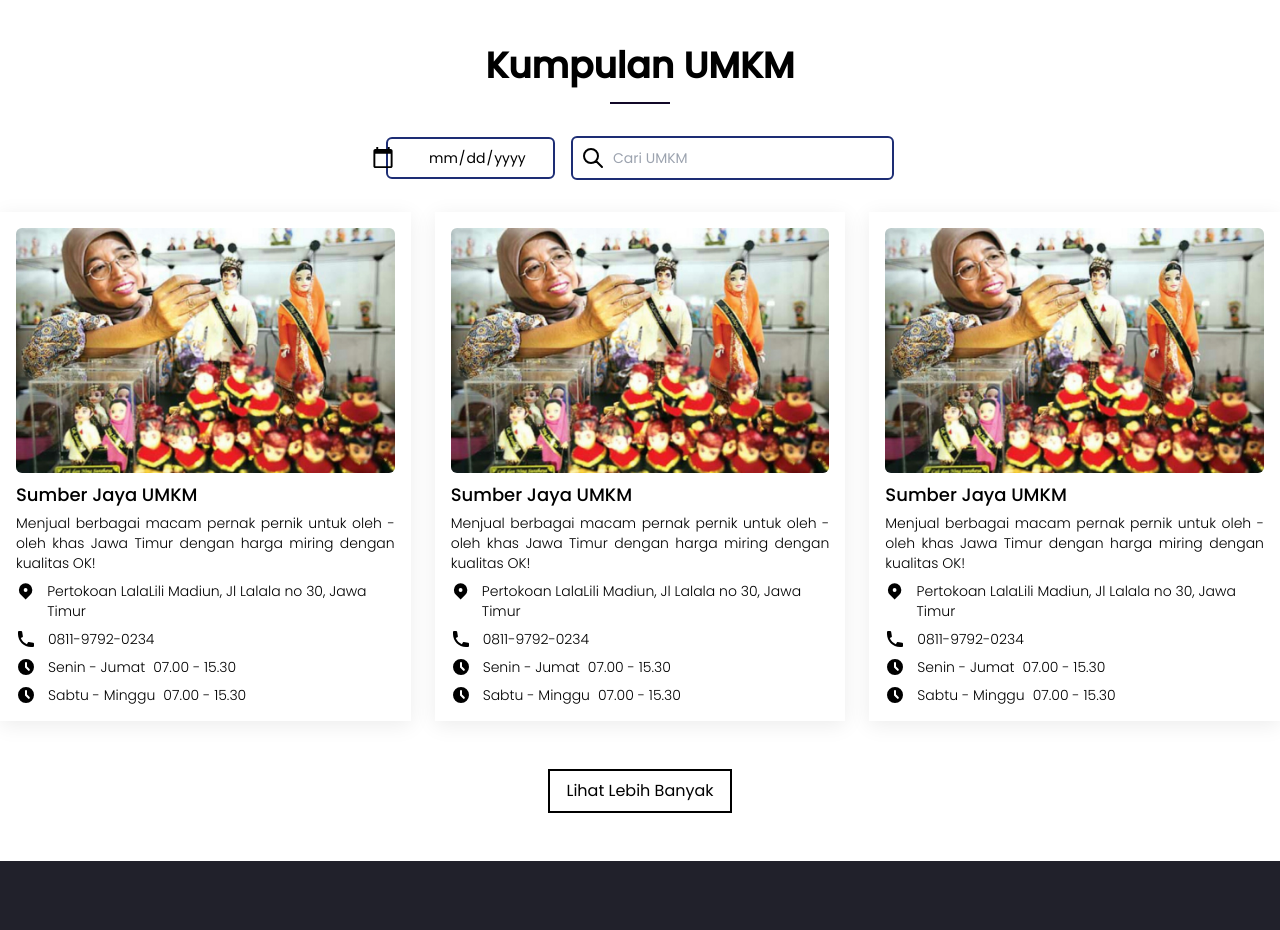
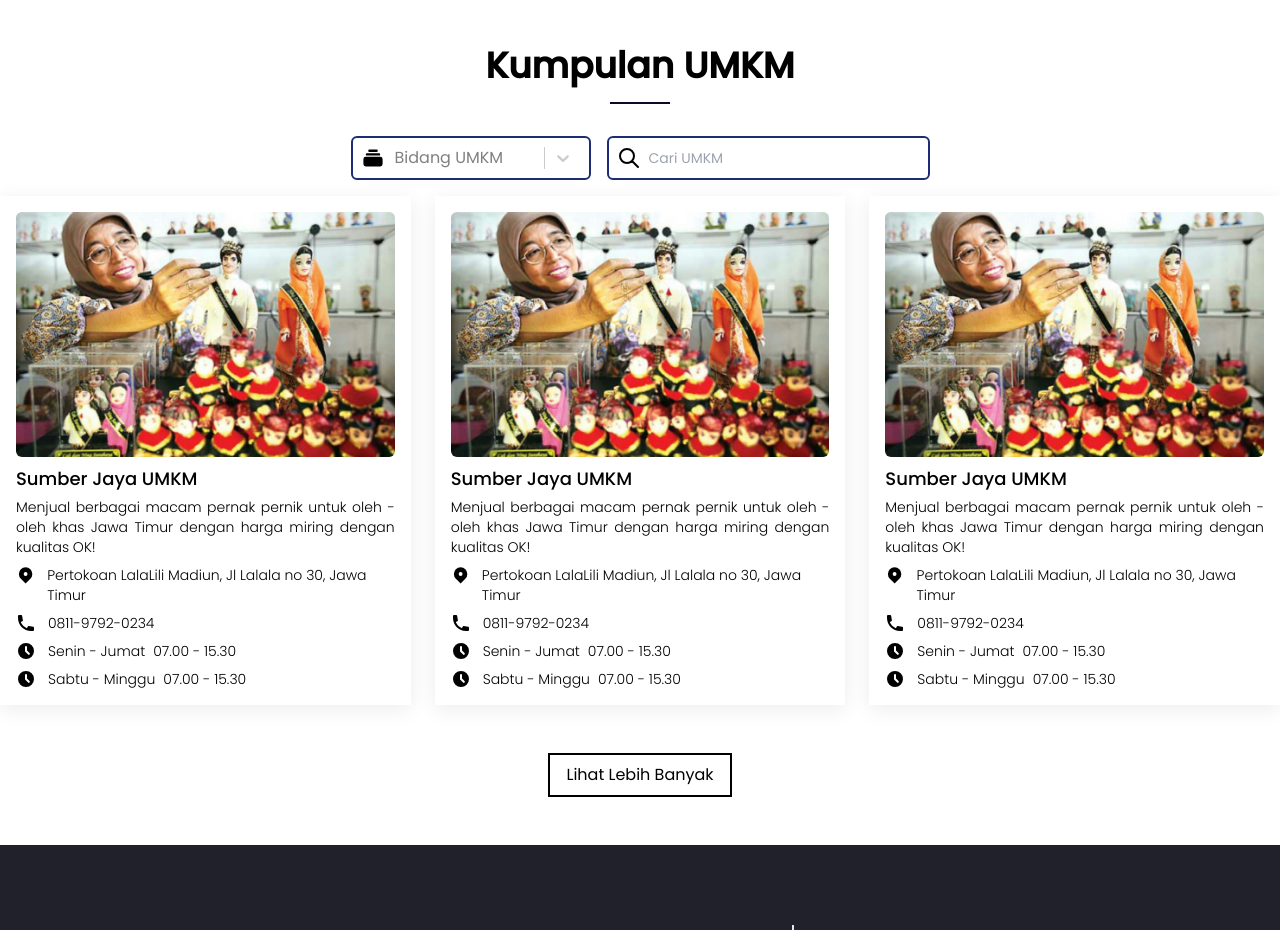
Before and after one commit to alfonsus20/gudity-gemastik-frontend, a React (Create React App) app: page /umkm in a window 1280 px wide. Shown: the part 802-1732 px from the top of the page. Built offline with nearby package versions, Linux system fonts and the light colour scheme.

Commit message:
feat: add dropdown component

```diff
--- a/package.json
+++ b/package.json
@@ -12,12 +12,14 @@
     "@types/node": "^12.0.0",
     "@types/react": "^17.0.0",
     "@types/react-dom": "^17.0.0",
+    "@types/react-select": "^4.0.17",
     "framer-motion": "^4.1.17",
     "react": "^17.0.2",
     "react-dom": "^17.0.2",
     "react-redux": "^7.2.4",
     "react-router-dom": "^5.2.0",
     "react-scripts": "4.0.3",
+    "react-select": "^4.3.1",
     "redux": "^4.1.0",
     "redux-devtools-extension": "^2.13.9",
     "redux-thunk": "^2.3.0",
--- /dev/null
+++ b/src/components/Dropdown.tsx
@@ -0,0 +1,53 @@
+import React from "react";
+import Select from "react-select";
+import { CollectionIcon } from "@heroicons/react/solid";
+
+type DropdownOption = {
+  value: any;
+  label: string;
+};
+
+type DropdownProps = {
+  id?: string;
+  name: string;
+  options: DropdownOption[];
+  className?: string;
+  rounded?: boolean;
+};
+
+const Dropdown = ({ id, name, options, className, rounded }: DropdownProps) => {
+  const customStyles = {
+    option: (provided: object) => ({
+      ...provided,
+      border: "none",
+    }),
+    control: (base: any, state: any) => ({
+      ...base,
+      border: state.isFocused ? 0 : 0,
+      boxShadow: state.isFocused ? 0 : 0,
+      "&:hover": {
+        border: state.isFocused ? 0 : 0,
+      },
+    }),
+  };
+
+  return (
+    <div
+      className={`${className} ${
+        rounded && "rounded-md"
+      } flex flex-row items-center`}
+      style={{ paddingTop: 1, paddingBottom: 1 }}
+    >
+      <CollectionIcon className="w-6 h-6" />
+      <Select
+        options={options}
+        styles={customStyles}
+        placeholder="Bidang UMKM"
+        isSearchable={false}
+        className="flex-1"
+      />
+    </div>
+  );
+};
+
+export default Dropdown;
--- a/src/components/InputField.tsx
+++ b/src/components/InputField.tsx
@@ -25,7 +25,7 @@ const InputField = ({
 
   return (
     <div
-      className={`flex flex-row p-2 ${rounded && "rounded-md"} relative mb-4 ${className} `}
+      className={`flex flex-row p-2 ${rounded && "rounded-md"} relative  ${className} `}
       style={style}
     >
       {icon && <span className="mr-2">{icon}</span>}
--- a/src/screens/Login.tsx
+++ b/src/screens/Login.tsx
@@ -17,7 +17,7 @@ const Login = () => {
       }}
     >
       <div
-        className="px-8 py-14 mx-auto w-100 filter rounded-xl relative"
+        className="px-8 py-14 mx-auto w-100 filter rounded-xl relative mt-20 sm:mt-0"
         style={{
           boxShadow:
             "inset 0px 4px 18px rgba(154, 146, 210, 0.25), inset 0px 1px 0px rgba(227, 222, 255, 0.2)",
@@ -29,17 +29,16 @@ const Login = () => {
           </h2>
           <Underline center width={40} height={2} backgroundColor="#fff" />
         </div>
-        <form onSubmit={handleSubmit} className="flex flex-col">
+        <form onSubmit={handleSubmit} className="flex flex-col space-y-4">
           <InputField
             type="text"
             value=""
             onChange={() => console.log("object")}
             rounded={false}
             placeholder="Email"
+            className="text-white"
             style={{
-              backgroundColor: "transparent",
               borderBottom: "2px solid rgba(256,256,256,0.7)",
-              color: "white",
             }}
           />
           <InputField
@@ -48,15 +47,14 @@ const Login = () => {
             onChange={() => console.log("object")}
             rounded={false}
             placeholder="Password"
+            className="text-white"
             style={{
-              backgroundColor: "transparent",
               borderBottom: "2px solid rgba(256,256,256,0.7)",
-              color: "white",
             }}
           />
           <Button
             onClick={() => console.log("object")}
-            className="text-white bg-blue-primary mt-2"
+            className="text-white bg-blue-primary"
           >
             Masuk
           </Button>
--- a/src/screens/Register.tsx
+++ b/src/screens/Register.tsx
@@ -15,7 +15,7 @@ const Register = () => {
       }}
     >
       <div
-        className="px-8 py-14 mx-auto w-100 filter rounded-xl relative"
+        className="px-8 py-14 mx-auto w-100 filter rounded-xl relative mt-20 sm:mt-0"
         style={{
           boxShadow:
             "inset 0px 4px 18px rgba(154, 146, 210, 0.25), inset 0px 1px 0px rgba(227, 222, 255, 0.2)",
@@ -27,17 +27,16 @@ const Register = () => {
           </h2>
           <Underline center width={40} height={2} backgroundColor="#fff" />
         </div>
-        <form onSubmit={handleSubmit} className="flex flex-col">
+        <form onSubmit={handleSubmit} className="flex flex-col space-y-4">
           <InputField
             type="nama"
             value=""
             onChange={() => console.log("object")}
             rounded={false}
             placeholder="Nama"
+            className='text-white'
             style={{
-              backgroundColor: "transparent",
               borderBottom: "2px solid rgba(256,256,256,0.7)",
-              color: "white",
             }}
           />
           <InputField
@@ -46,10 +45,9 @@ const Register = () => {
             onChange={() => console.log("object")}
             rounded={false}
             placeholder="Email"
+            className='text-white'
             style={{
-              backgroundColor: "transparent",
               borderBottom: "2px solid rgba(256,256,256,0.7)",
-              color: "white",
             }}
           />
           <InputField
@@ -58,10 +56,9 @@ const Register = () => {
             onChange={() => console.log("object")}
             rounded={false}
             placeholder="NIK"
+            className='text-white'
             style={{
-              backgroundColor: "transparent",
               borderBottom: "2px solid rgba(256,256,256,0.7)",
-              color: "white",
             }}
           />
           <div className="flex flex-row space-x-3 mb-6">
@@ -71,10 +68,9 @@ const Register = () => {
               onChange={() => console.log("object")}
               rounded={false}
               placeholder="Kata Sandi"
+              className='text-white'
               style={{
-                backgroundColor: "transparent",
                 borderBottom: "2px solid rgba(256,256,256,0.7)",
-                color: "white",
               }}
             />
             <InputField
@@ -83,10 +79,9 @@ const Register = () => {
               onChange={() => console.log("object")}
               rounded={false}
               placeholder="Ulangi Kata Sandi"
+              className='text-white'
               style={{
-                backgroundColor: "transparent",
                 borderBottom: "2px solid rgba(256,256,256,0.7)",
-                color: "white",
               }}
             />
           </div>
--- a/src/screens/Umkm.tsx
+++ b/src/screens/Umkm.tsx
@@ -4,6 +4,7 @@ import Button from "../components/Button";
 import InputField from "../components/InputField";
 import UmkmCard from "../components/UmkmCard";
 import Features from "../components/Features";
+import Dropdown from "../components/Dropdown";
 
 const Umkm = () => {
   return (
@@ -35,11 +36,14 @@ const Umkm = () => {
             <Underline backgroundColor="#110828" center />
           </div>
           <div className="flex flex-row justify-center items-center space-x-4 mb-4">
-            <InputField
-              type="date"
-              onChange={() => console.log("object")}
-              value=""
-              className="border-2 border-blue-marker"
+            <Dropdown
+              name="bidang-umkm"
+              options={[
+                { value: "1", label: "1" },
+                { value: "2", label: "2" },
+              ]}
+              className="border-2 border-blue-marker w-60 px-2"
+              rounded
             />
             <InputField
               type="text"
--- a/src/styles/index.css
+++ b/src/styles/index.css
@@ -55,7 +55,7 @@ body {
   width: 1.5rem;
   height: 1.5rem;
   opacity: 1;
-  z-index : 20;
+  z-index: 20;
 }
 /*
 input::placeholder{
@@ -69,3 +69,6 @@ input::placeholder{
 .card:hover{
   position: absolute;
 } */
+#select > * {
+  border-color: transparent !important;
+}
--- a/types.d.ts
+++ b/types.d.ts
@@ -5,5 +5,4 @@
 //   path : string;
 // };
 
-
-// declare module 'react-datepicker'
+declare module "react-select";
```
Also changed, not shown: 1 other file (tests, documents, lock files or other folders).
